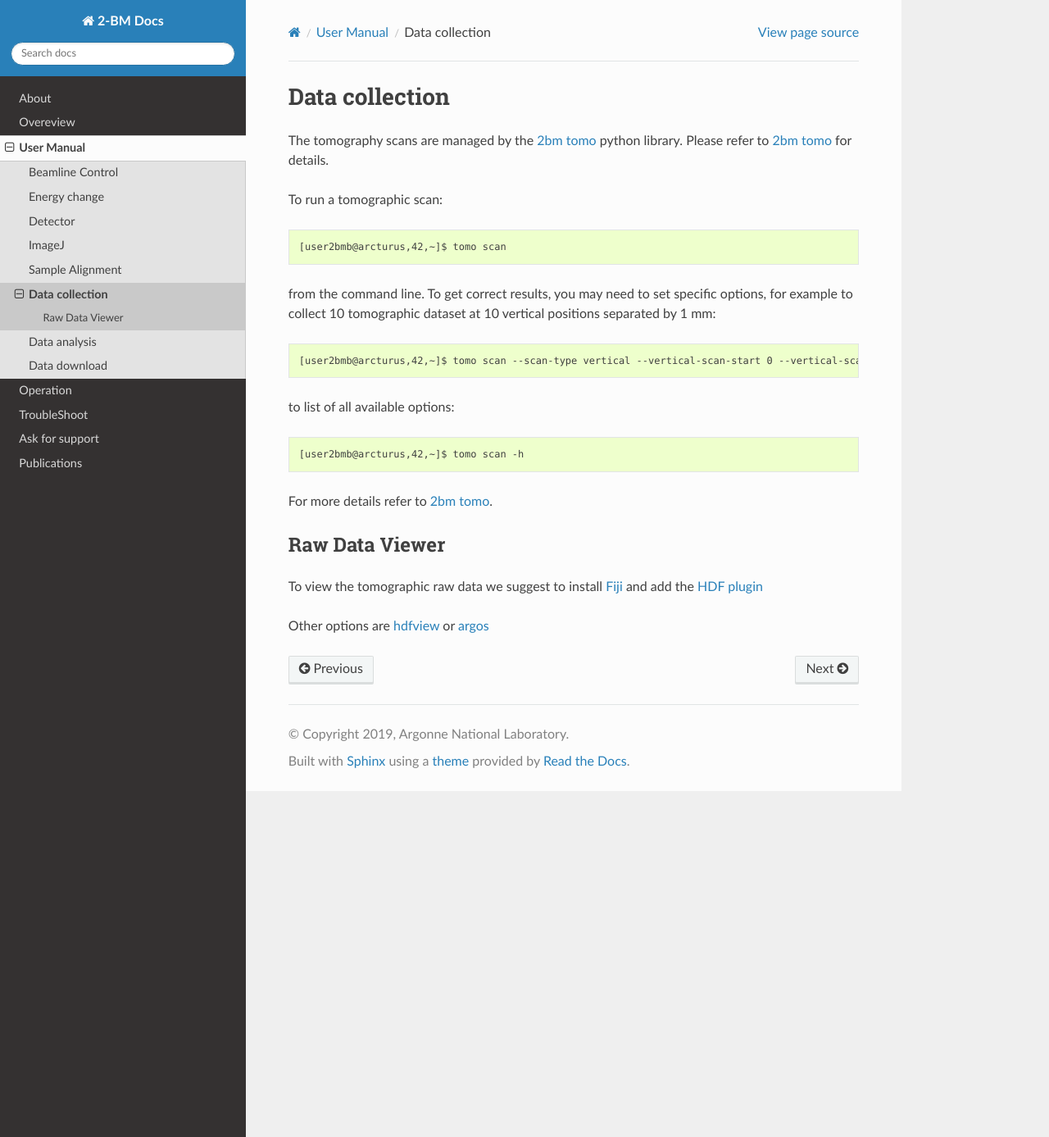
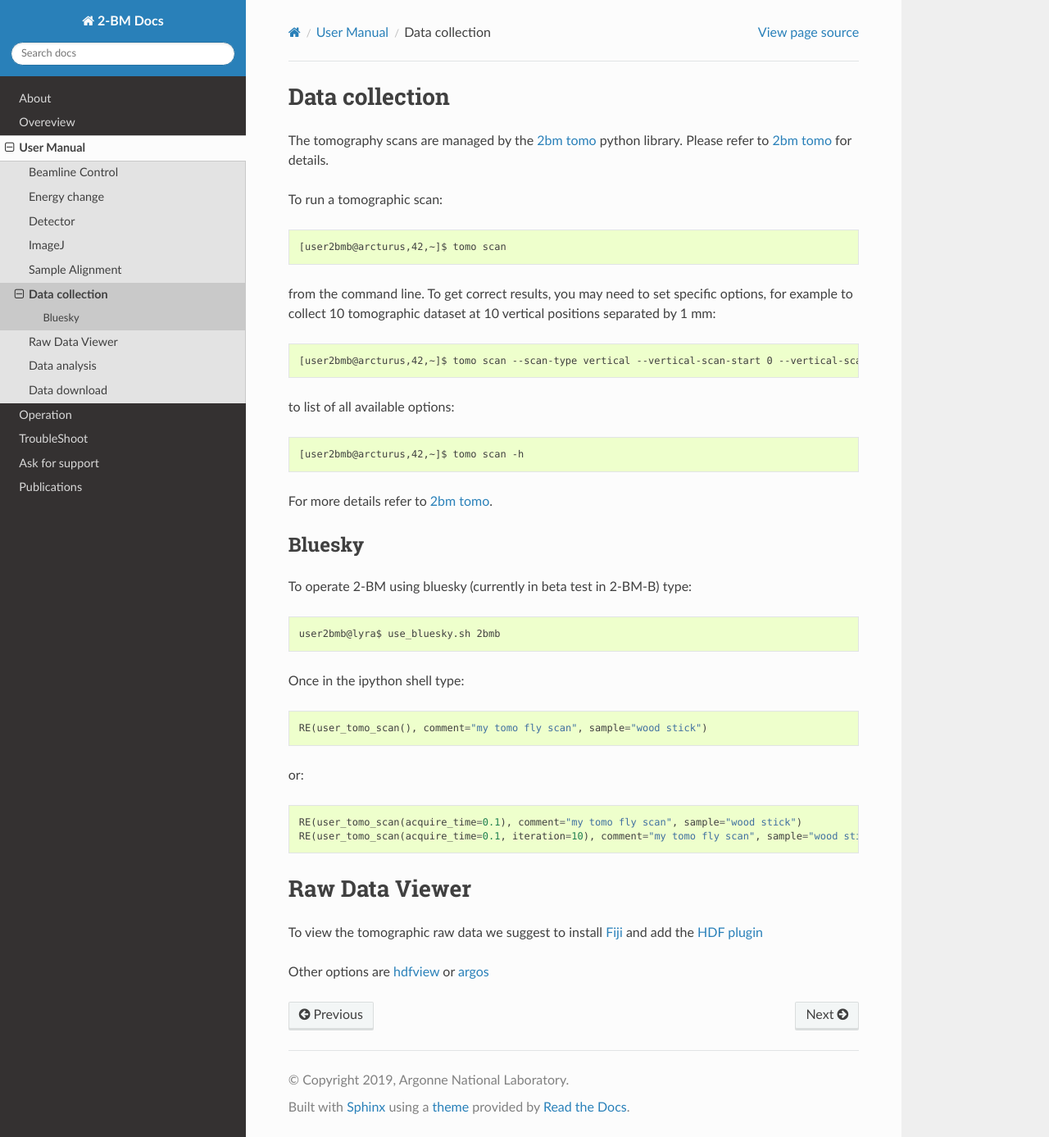
Before and after one commit to xray-imaging/2bm-docs, a Sphinx documentation site: the page built from docs/source/user/item_005.rst, in a window 1280 px wide and 1387 px high. Shown: the whole window at 82% size. Built offline with Sphinx 7.4.7 and the Read the Docs theme 2.0.0, drawn with Linux system fonts in a browser that asks for light colours; the version number could not be read and is left out.

Commit message:
moved bluesky from ops to user

```diff
--- a/docs/source/user/item_005.rst
+++ b/docs/source/user/item_005.rst
@@ -19,8 +19,28 @@ to list of all available options::
 
 For more details refer to `2bm tomo <https://github.com/xray-imaging/2bm-tomo>`_.
 
+Bluesky
+-------
+
+.. contents::
+   :local:
+
+To operate 2-BM using bluesky (currently in beta test in 2-BM-B) type::
+
+    user2bmb@lyra$ use_bluesky.sh 2bmb
+
+Once in the ipython shell type::
+
+    RE(user_tomo_scan(), comment="my tomo fly scan", sample="wood stick")
+
+or::
+
+    RE(user_tomo_scan(acquire_time=0.1), comment="my tomo fly scan", sample="wood stick")
+    RE(user_tomo_scan(acquire_time=0.1, iteration=10), comment="my tomo fly scan", sample="wood stick")
+
+
 Raw Data Viewer
----------------
+===============
 
 To view the tomographic raw data we suggest to install `Fiji <https://imagej.net/Fiji>`_ and add
 the `HDF plugin <https://github.com/paulscherrerinstitute/ch.psi.imagej.hdf5>`_
```
Also changed, not shown: docs/source/ops/item_016.rst (deleted, +0 -18 lines).
